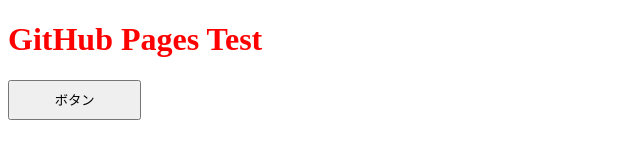
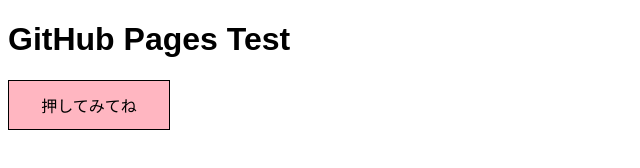
Before and after one commit to ayaka-kakeya/PagesTest, a plain HTML site: page index.html in a window 1280 px wide. Shown: the whole page, without its empty margins (0-640 px from the left). Drawn offline with Linux system fonts and the light colour scheme.

Commit message:
20251004 jsとcss追加

```diff
--- a/css/style.css
+++ b/css/style.css
@@ -1,8 +1,23 @@
-h1 {
-    color:red;
+body{
+    font-family: "Arial","Hiragino Kaku Gothic ProN","Hiragino Sans","Meiryo",sans-serif;
 }
 
-button{
+h1 {
+    color:black;
+    font-family:fantasy;
+}
+
+#button{
+    border:1px solid #000;
+    background-color: lightpink;
     width: 10em;
     height: 3em;
+    display:flex;
+    align-items: center;
+    justify-content:center;
+    cursor: pointer;
 }
+
+#button:hover{
+    background-color: lightblue;
+}
--- a/index.html
+++ b/index.html
@@ -2,12 +2,12 @@
 <html lang="ja">
     <head>
         <meta charset="UTF-8">
-        <link rel="stylesheet" href="css/style.css">
+        <link rel="stylesheet" type="text/css" href="css/style.css">
         <title>GitHub Pages Test</title>
     </head>
     <body>
         <h1>GitHub Pages Test</h1>
-        <button id="button">ボタン</button>
+        <div id="button">押してみてね</div>
         <script src="js/script.js"></script>
     </body>
 </html>
--- a/js/script.js
+++ b/js/script.js
@@ -0,0 +1,8 @@
+function buttonClick(){
+    const messages =["大吉", "中吉", "小吉", "凶"];
+    const messageNo = Math.floor(Math.random() * messages.length);
+    alert(messages[messageNo]);
+}
+
+let button = document.getElementById("button");
+button.addEventListener("click",buttonClick);
```
